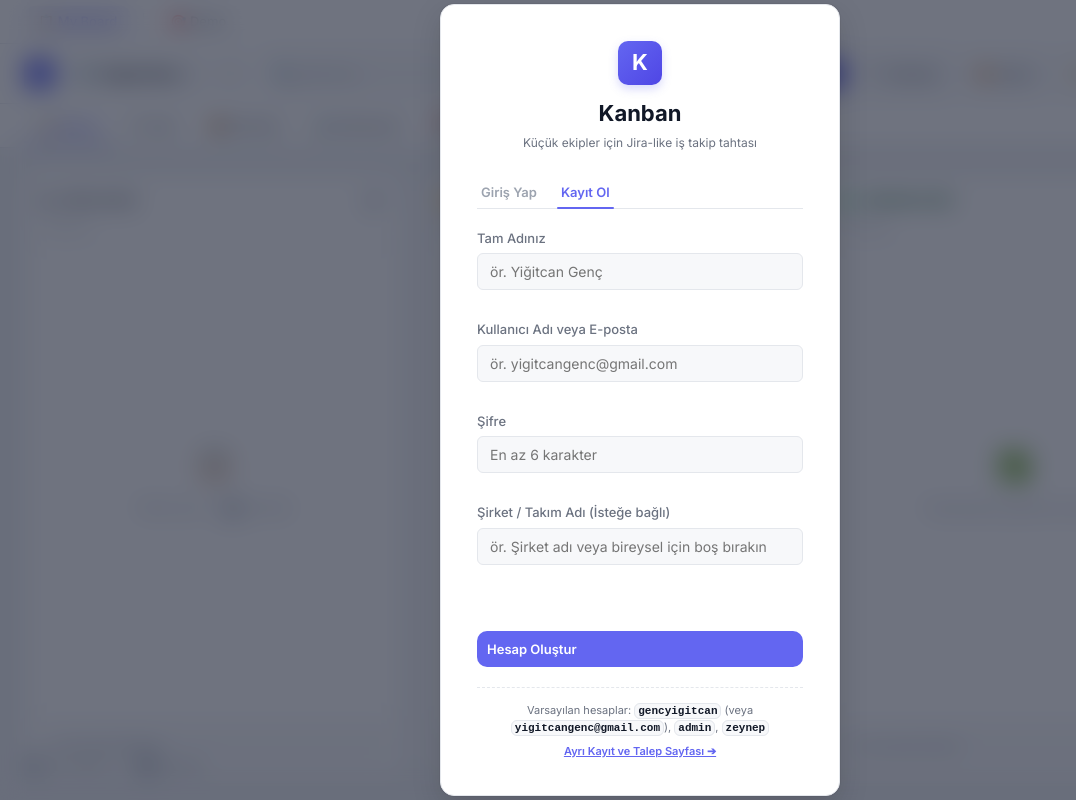
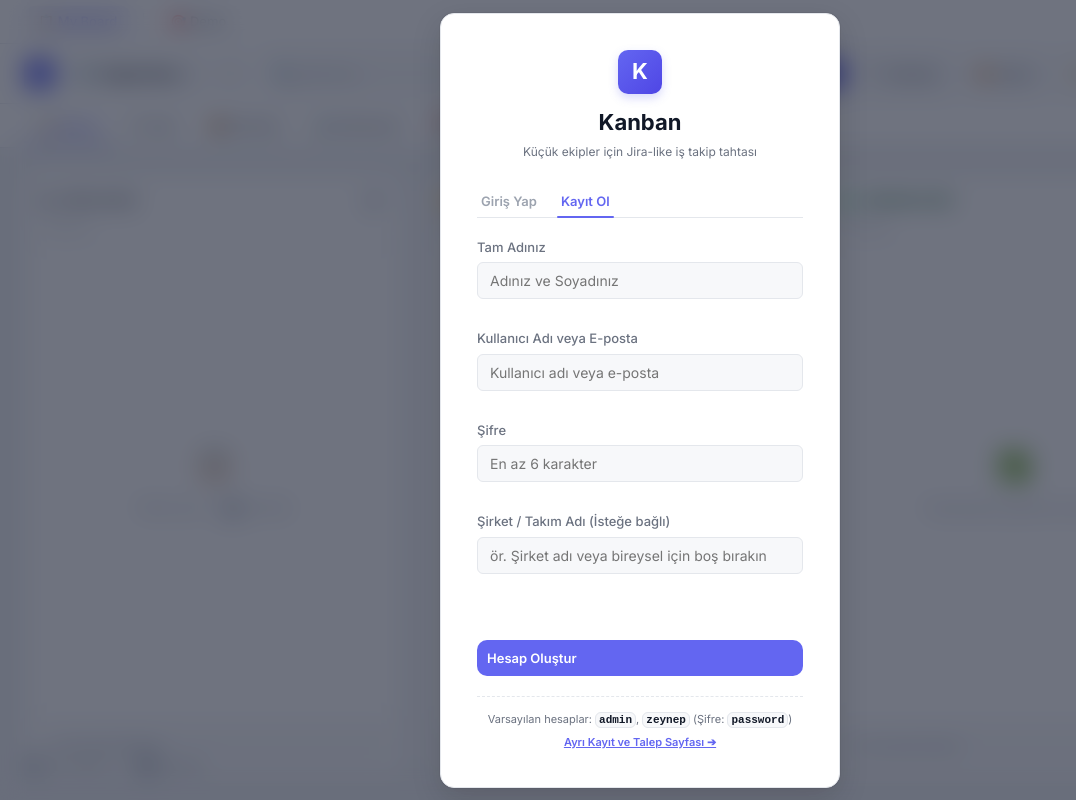
Before and after one commit to gencyigitcan/tiny-kanban, a website: page public/board.html in a window 1280 px wide. Both pictures are taken after a click on the button "Kayıt Ol". Shown: the whole page, without its empty margins (0-1076 px from the left). Drawn offline with Linux system fonts and the light colour scheme.

Commit message:
fix: Remove yigitcangenc from default accounts and UI placeholders

```diff
--- a/public/board.html
+++ b/public/board.html
@@ -548,7 +548,7 @@
             <form id="loginForm" class="auth-form active">
                 <div class="form-group">
                     <label class="form-label" for="loginUser">Kullanıcı Adı veya E-posta</label>
-                    <input class="form-input" type="text" id="loginUser" required placeholder="ör. yigitcangenc@gmail.com veya gencyigitcan" autocomplete="username">
+                    <input class="form-input" type="text" id="loginUser" required placeholder="Kullanıcı adı veya e-posta" autocomplete="username">
                 </div>
                 <div class="form-group">
                     <label class="form-label" for="loginPassword">Şifre</label>
@@ -566,11 +566,11 @@
             <form id="registerForm" class="auth-form">
                 <div class="form-group">
                     <label class="form-label" for="regName">Tam Adınız</label>
-                    <input class="form-input" type="text" id="regName" required placeholder="ör. Yiğitcan Genç">
+                    <input class="form-input" type="text" id="regName" required placeholder="Adınız ve Soyadınız">
                 </div>
                 <div class="form-group">
                     <label class="form-label" for="regUser">Kullanıcı Adı veya E-posta</label>
-                    <input class="form-input" type="text" id="regUser" required placeholder="ör. yigitcangenc@gmail.com" autocomplete="username">
+                    <input class="form-input" type="text" id="regUser" required placeholder="Kullanıcı adı veya e-posta" autocomplete="username">
                 </div>
                 <div class="form-group">
                     <label class="form-label" for="regPassword">Şifre</label>
@@ -586,8 +586,8 @@
             </form>
 
             <div class="auth-footer-note">
-                Varsayılan hesaplar: <code>gencyigitcan</code> (veya <code>yigitcangenc@gmail.com</code>), <code>admin</code>, <code>zeynep</code><br>
-                <a href="/register.html" style="color:var(--accent); font-weight:600; text-decoration:underline; display:inline-block; margin-top:6px;">Ayrı Kayıt ve Talep Sayfası ➔</a>
+                Varsayılan hesaplar: <code>admin</code>, <code>zeynep</code> (Şifre: <code>password</code>)<br>
+                <a href="/register" style="color:var(--accent); font-weight:600; text-decoration:underline; display:inline-block; margin-top:6px;">Ayrı Kayıt ve Talep Sayfası ➔</a>
             </div>
         </div>
     </div>
```
Also changed, not shown: API_AND_ROUTES.md (+2 -2 lines).
